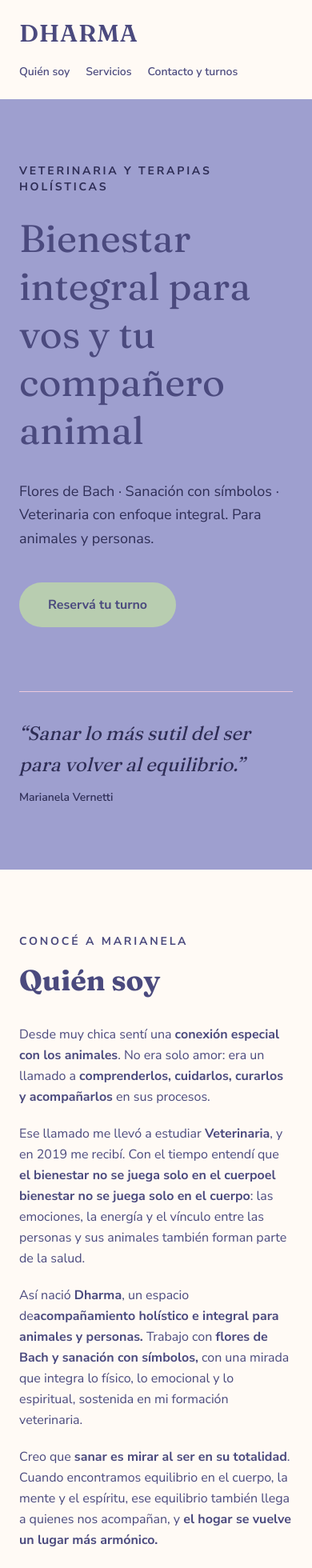
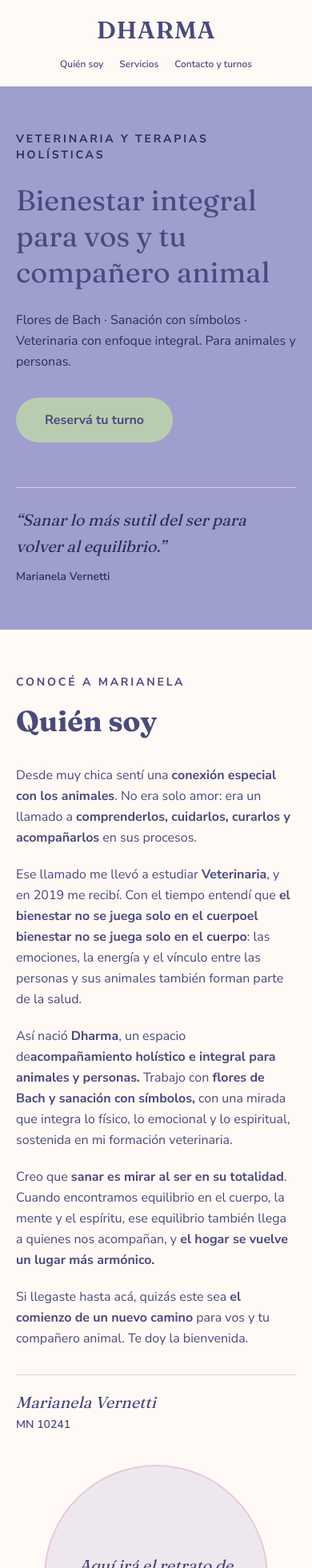
Before and after one commit to Sergio-perez77/dharma-web, a Next.js app: page / in a window 390 px wide. Shown: the top 1960 px of the page at 80% size. Built offline with nearby package versions, Linux system fonts and the light colour scheme.

Commit message:
add responsive correction

```diff
--- a/app/page.tsx
+++ b/app/page.tsx
@@ -3,7 +3,7 @@ const WHATSAPP_URL = "https://wa.me/5491156902502";
 export default function Home() {
   return (
     <main>
-      <header className="flex flex-col gap-5 px-6 py-6 md:flex-row md:items-center md:justify-between md:px-16">
+      <header className="flex flex-col items-center gap-4 px-5 py-5 sm:px-6 md:flex-row md:justify-between md:gap-6 md:px-16 md:py-6">
         <a
           href="#inicio"
           className="font-serif text-3xl font-semibold tracking-wide text-[#4B4A7E]"
@@ -11,7 +11,7 @@ export default function Home() {
           DHARMA
         </a>
 
-        <nav className="flex flex-wrap gap-5 font-sans text-sm font-semibold text-[#4B4A7E]">
+        <nav className="flex flex-wrap items-center justify-center gap-x-5 gap-y-3 text-center font-sans text-xs font-semibold text-[#4B4A7E] sm:text-sm md:justify-end">
           <a href="#quien-soy">Quién soy</a>
           <a href="#servicios">Servicios</a>
           <a href="#contacto">Contacto y turnos</a>
@@ -20,7 +20,7 @@ export default function Home() {
 
       <section
         id="inicio"
-        className="flex min-h-[650px] items-center bg-[#9E9FCF] px-6 py-20 md:px-16"
+        className="flex min-h-[550px] items-center bg-[#9E9FCF] px-5 py-14 sm:px-6 sm:py-16 md:min-h-[650px] md:px-16 md:py-20"
       >
         <div className="mx-auto w-full max-w-6xl">
           <div className="max-w-3xl">
@@ -28,11 +28,11 @@ export default function Home() {
               Veterinaria y terapias holísticas
             </p>
 
-            <h1 className="mb-8 font-serif text-5xl leading-tight text-[#2E2D55] md:text-7xl">
+            <h1 className="mb-6 font-serif text-4xl leading-tight text-[#2E2D55] sm:text-5xl md:mb-8 md:text-7xl">
               Bienestar integral para vos y tu compañero animal
             </h1>
 
-            <p className="mb-10 max-w-2xl font-sans text-lg leading-relaxed text-[#2E2D55] md:text-xl">
+            <p className="mb-8 max-w-2xl font-sans text-base leading-relaxed text-[#2E2D55] sm:text-lg md:mb-10 md:text-xl">
               Flores de Bach · Sanación con símbolos · Veterinaria con enfoque
               integral. Para animales y personas.
             </p>
@@ -47,8 +47,8 @@ export default function Home() {
             </a>
           </div>
 
-          <div className="mt-20 border-t border-[#EBC9DD] pt-8">
-            <p className="max-w-2xl font-serif text-2xl italic leading-relaxed text-[#2E2D55] md:text-3xl">
+          <div className="mt-14 border-t border-[#EBC9DD] pt-6 md:mt-20 md:pt-8">
+            <p className="max-w-2xl font-serif text-xl italic leading-relaxed text-[#2E2D55] sm:text-2xl md:text-3xl">
               “Sanar lo más sutil del ser para volver al equilibrio.”
             </p>
 
@@ -61,9 +61,9 @@ export default function Home() {
 
         <section
         id="quien-soy"
-        className="bg-[#FFFAF5] px-6 py-20 md:px-16 md:py-28"
+        className="bg-[#FFFAF5] px-5 py-14 sm:px-6 sm:py-16 md:px-16 md:py-28"
       >
-            <div className="mx-auto grid w-full max-w-6xl gap-12 md:grid-cols-2 md:items-center">
+            <div className="mx-auto grid w-full max-w-6xl gap-10 sm:gap-12 md:grid-cols-2 md:items-center">
               <div>
                 <p className="mb-4 font-sans text-sm font-bold uppercase tracking-[0.2em] text-[#4B4A7E]">
                   Conocé a Marianela
@@ -121,7 +121,7 @@ export default function Home() {
                 </div>
               </div>
 
-              <div className="flex min-h-[350px] items-center justify-center rounded-full border-2 border-[#EBC9DD] bg-[#9E9FCF]/20 p-8 text-center md:min-h-[450px]">
+              <div className="mx-auto flex min-h-[280px] w-full max-w-[280px] items-center justify-center rounded-full border-2 border-[#EBC9DD] bg-[#9E9FCF]/20 p-6 text-center sm:min-h-[350px] sm:max-w-[350px] sm:p-8 md:min-h-[450px] md:max-w-none">
                 <p className="max-w-xs font-serif text-xl italic text-[#4B4A7E]">
                   Aquí irá el retrato de Marianela.
                 </p>
@@ -131,7 +131,7 @@ export default function Home() {
 
         <section
         id="servicios"
-        className="bg-[#9E9FCF] px-6 py-20 md:px-16 md:py-28"
+        className="bg-[#9E9FCF] px-5 py-14 sm:px-6 sm:py-16 md:px-16 md:py-28"
       >
           <div className="mx-auto w-full max-w-6xl">
             <div className="mb-14 max-w-3xl">
@@ -144,8 +144,8 @@ export default function Home() {
               </h2>
             </div>
 
-            <div className="grid items-start gap-8 md:grid-cols-3 [&>article]:min-h-[320px]">
-              <article className="flex flex-col rounded-3xl border border-[#EBC9DD] bg-[#FFFAF5] p-8">
+            <div className="grid items-start gap-5 sm:gap-6 md:grid-cols-3 md:gap-8 [&>article]:min-h-[280px] md:[&>article]:min-h-[320px]">
+              <article className="flex flex-col rounded-3xl border border-[#EBC9DD] bg-[#FFFAF5] p-6 sm:p-8">
                 <h3 className="mb-5 font-serif text-2xl text-[#4B4A7E]">
                   Veterinaria con enfoque integral
                 </h3>
@@ -175,7 +175,7 @@ export default function Home() {
                 </details>
               </article>
 
-              <article className="flex flex-col rounded-3xl border border-[#EBC9DD] bg-[#FFFAF5] p-8">
+              <article className="flex flex-col rounded-3xl border border-[#EBC9DD] bg-[#FFFAF5] p-6 sm:p-8">
                 <h3 className="mb-5 font-serif text-2xl text-[#4B4A7E]">
                   Terapia floral para humanos y animales
                 </h3>
@@ -207,7 +207,7 @@ export default function Home() {
                 </details>
               </article>
 
-              <article className="flex flex-col rounded-3xl border border-[#EBC9DD] bg-[#FFFAF5] p-8">
+              <article className="flex flex-col rounded-3xl border border-[#EBC9DD] bg-[#FFFAF5] p-6 sm:p-8">
                 <h3 className="mb-5 font-serif text-2xl text-[#4B4A7E]">
                   Sanación con símbolos
                 </h3>
```
